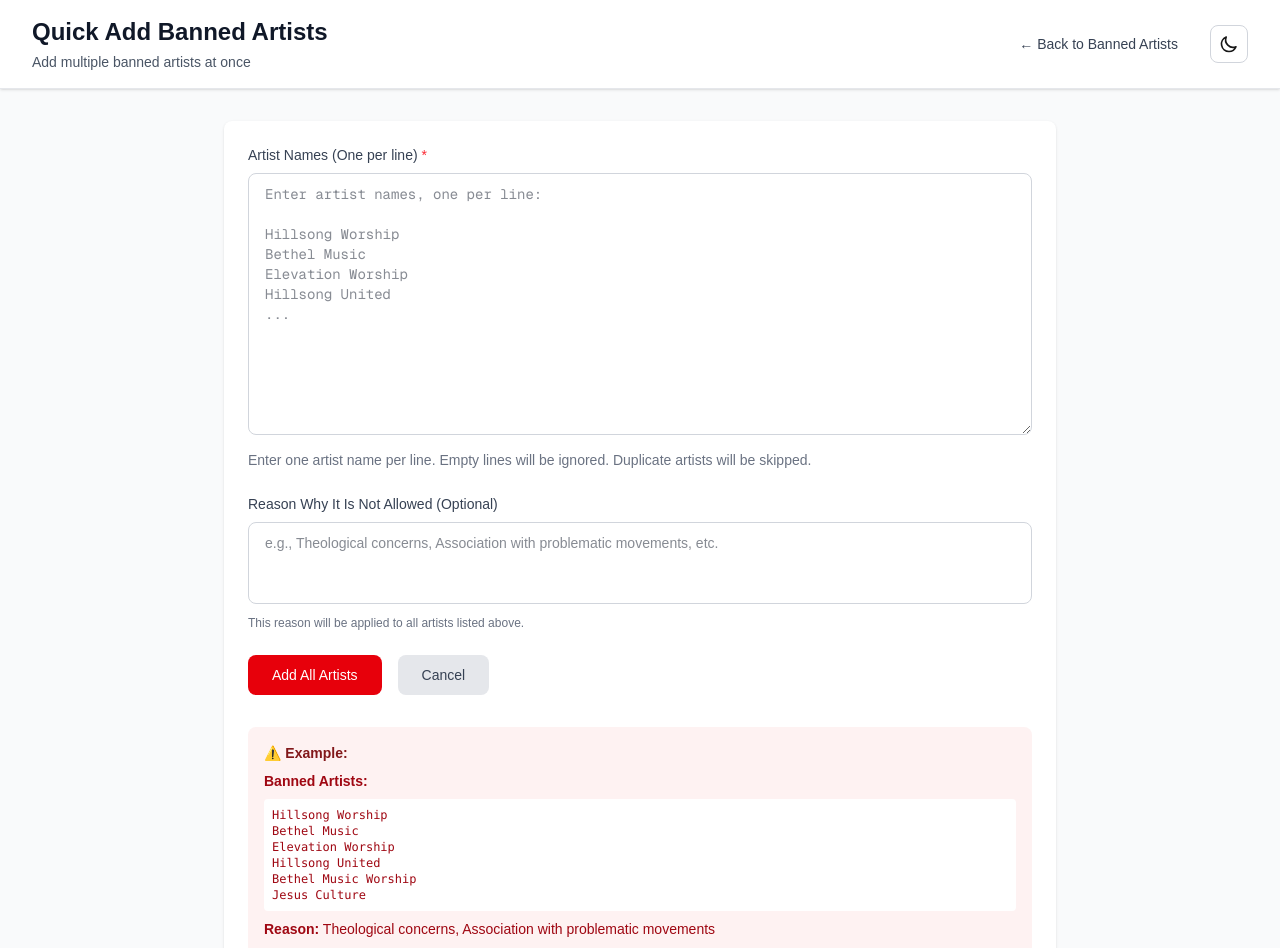
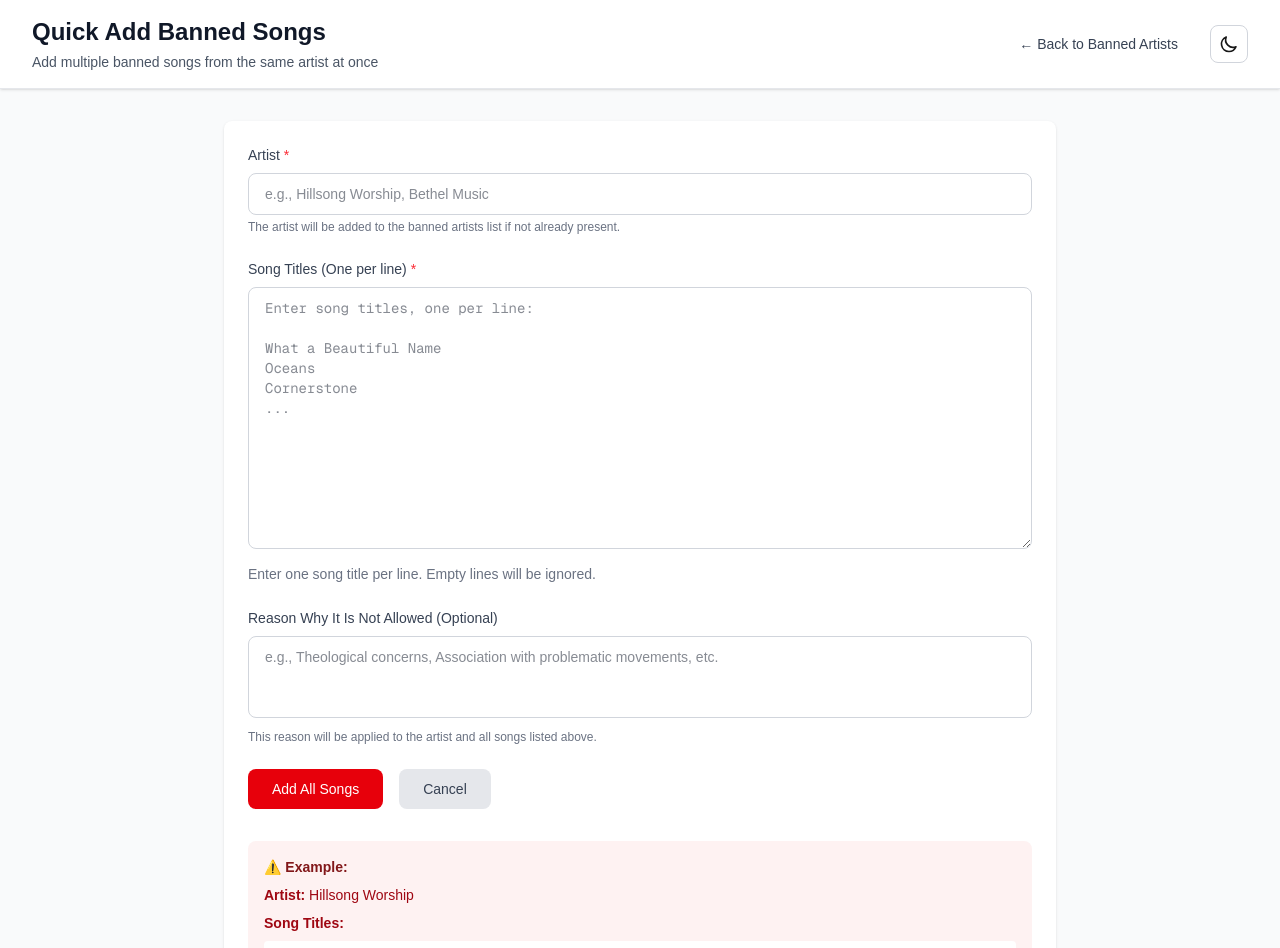
Before and after one commit to JasonCruzGit/church-song-filter, a Next.js app: page /admin/banned/quick-add in a window 1280 px wide. Shown: the top 948 px of the page. Built offline with nearby package versions, Linux system fonts and the light colour scheme; sample sign-in values are in the browser's storage.

Commit message:
Update Quick Add page: change title to 'Quick Add Banned Songs' and add Artist input field

```diff
--- a/app/admin/banned/quick-add/page.tsx
+++ b/app/admin/banned/quick-add/page.tsx
@@ -9,7 +9,8 @@
   const router = useRouter()
   const [authenticated, setAuthenticated] = useState(false)
   const [uploading, setUploading] = useState(false)
-  const [artistList, setArtistList] = useState('')
+  const [artist, setArtist] = useState('')
+  const [songTitles, setSongTitles] = useState('')
   const [reason, setReason] = useState('')
   const [result, setResult] = useState<{ success: boolean; message: string; count?: number; skipped?: number } | null>(null)
 
@@ -25,8 +26,13 @@
   const handleSubmit = async (e: React.FormEvent) => {
     e.preventDefault()
 
-    if (!artistList.trim()) {
-      setResult({ success: false, message: 'Artist list is required' })
+    if (!artist.trim()) {
+      setResult({ success: false, message: 'Artist is required' })
+      return
+    }
+
+    if (!songTitles.trim()) {
+      setResult({ success: false, message: 'Song titles are required' })
       return
     }
 
@@ -34,48 +40,73 @@
     setResult(null)
 
     try {
-      // Parse artist list - one artist per line
-      const artists = artistList
+      // Parse song titles - one per line
+      const songs = songTitles
         .split('\n')
         .map(line => line.trim())
         .filter(line => line.length > 0)
 
-      if (artists.length === 0) {
-        setResult({ success: false, message: 'No valid artists found' })
+      if (songs.length === 0) {
+        setResult({ success: false, message: 'No valid song titles found' })
         setUploading(false)
         return
       }
 
-      // Upload artists
-      const response = await fetch('/api/banned-artists/bulk', {
+      // Add the artist to banned artists list first
+      const artistResponse = await fetch('/api/banned-artists', {
         method: 'POST',
         headers: {
           'Content-Type': 'application/json',
         },
         body: JSON.stringify({
-          artists,
+          artist_name: artist.trim(),
           reason: reason.trim() || null,
         }),
       })
 
-      if (response.ok) {
-        const data = await response.json()
+      if (!artistResponse.ok) {
+        const error = await artistResponse.json()
+        // If artist already exists, that's okay - continue
+        if (!error.error?.includes('already exists')) {
+          setResult({ success: false, message: error.error || 'Failed to add banned artist' })
+          setUploading(false)
+          return
+        }
+      }
+
+      // Upload songs with this artist
+      const songsToAdd = songs.map(title => ({
+        title: title.trim(),
+        artist: artist.trim(),
+        status: 'Not Allowed',
+      }))
+
+      const songsResponse = await fetch('/api/songs/bulk', {
+        method: 'POST',
+        headers: {
+          'Content-Type': 'application/json',
+        },
+        body: JSON.stringify({ songs: songsToAdd }),
+      })
+
+      if (songsResponse.ok) {
+        const data = await songsResponse.json()
         setResult({
           success: true,
-          message: data.message || `Successfully added ${data.count} banned artist(s)`,
+          message: `Successfully added ${data.count} banned song(s) from ${artist.trim()}`,
           count: data.count,
-          skipped: data.skipped || 0,
         })
         // Clear form
-        setArtistList('')
+        setArtist('')
+        setSongTitles('')
         setReason('')
       } else {
-        const error = await response.json()
-        setResult({ success: false, message: error.error || 'Failed to add banned artists' })
+        const error = await songsResponse.json()
+        setResult({ success: false, message: error.error || 'Failed to add banned songs' })
       }
     } catch (error) {
-      console.error('Error adding banned artists:', error)
-      setResult({ success: false, message: 'Error adding banned artists' })
+      console.error('Error adding banned songs:', error)
+      setResult({ success: false, message: 'Error adding banned songs' })
     } finally {
       setUploading(false)
     }
@@ -99,10 +130,10 @@
           <div className="flex flex-col sm:flex-row justify-between items-start sm:items-center gap-4">
             <div>
               <h1 className="text-xl sm:text-2xl font-bold text-gray-900 dark:text-white">
-                Quick Add Banned Artists
+                Quick Add Banned Songs
               </h1>
               <p className="text-xs sm:text-sm text-gray-600 dark:text-gray-400 mt-1">
-                Add multiple banned artists at once
+                Add multiple banned songs from the same artist at once
               </p>
             </div>
             <div className="flex items-center gap-2 sm:gap-4 w-full sm:w-auto">
@@ -123,18 +154,35 @@
           <form onSubmit={handleSubmit} className="space-y-5 sm:space-y-6">
             <div>
               <label className="block text-sm font-medium text-gray-700 dark:text-gray-300 mb-2">
-                Artist Names (One per line) <span className="text-red-500">*</span>
+                Artist <span className="text-red-500">*</span>
+              </label>
+              <input
+                type="text"
+                value={artist}
+                onChange={(e) => setArtist(e.target.value)}
+                className="w-full px-4 py-2.5 text-base sm:text-sm border border-gray-300 dark:border-gray-600 rounded-lg bg-white dark:bg-gray-700 text-gray-900 dark:text-white focus:ring-2 focus:ring-red-500 focus:border-transparent"
+                placeholder="e.g., Hillsong Worship, Bethel Music"
+                required
+              />
+              <p className="mt-1 text-xs text-gray-500 dark:text-gray-400">
+                The artist will be added to the banned artists list if not already present.
+              </p>
+            </div>
+
+            <div>
+              <label className="block text-sm font-medium text-gray-700 dark:text-gray-300 mb-2">
+                Song Titles (One per line) <span className="text-red-500">*</span>
               </label>
               <textarea
-                value={artistList}
-                onChange={(e) => setArtistList(e.target.value)}
+                value={songTitles}
+                onChange={(e) => setSongTitles(e.target.value)}
                 rows={12}
                 className="w-full px-4 py-2.5 text-base sm:text-sm border border-gray-300 dark:border-gray-600 rounded-lg bg-white dark:bg-gray-700 text-gray-900 dark:text-white focus:ring-2 focus:ring-red-500 focus:border-transparent font-mono"
-                placeholder="Enter artist names, one per line:&#10;&#10;Hillsong Worship&#10;Bethel Music&#10;Elevation Worship&#10;Hillsong United&#10;..."
+                placeholder="Enter song titles, one per line:&#10;&#10;What a Beautiful Name&#10;Oceans&#10;Cornerstone&#10;..."
                 required
               />
               <p className="mt-2 text-xs sm:text-sm text-gray-500 dark:text-gray-400">
-                Enter one artist name per line. Empty lines will be ignored. Duplicate artists will be skipped.
+                Enter one song title per line. Empty lines will be ignored.
               </p>
             </div>
 
@@ -150,7 +198,7 @@
                 placeholder="e.g., Theological concerns, Association with problematic movements, etc."
               />
               <p className="mt-1 text-xs text-gray-500 dark:text-gray-400">
-                This reason will be applied to all artists listed above.
+                This reason will be applied to the artist and all songs listed above.
               </p>
             </div>
 
@@ -180,7 +228,7 @@
                 disabled={uploading}
                 className="px-6 py-2.5 text-base sm:text-sm bg-red-600 text-white rounded-lg hover:bg-red-700 transition-colors disabled:opacity-50 disabled:cursor-not-allowed w-full sm:w-auto"
               >
-                {uploading ? 'Adding Artists...' : 'Add All Artists'}
+                {uploading ? 'Adding Songs...' : 'Add All Songs'}
               </button>
               <Link
                 href="/admin/banned"
@@ -196,18 +244,18 @@
               ⚠️ Example:
             </h3>
             <div className="text-sm text-red-800 dark:text-red-300 space-y-1">
-              <p><strong>Banned Artists:</strong></p>
+              <p><strong>Artist:</strong> Hillsong Worship</p>
+              <p className="mt-2"><strong>Song Titles:</strong></p>
               <pre className="mt-2 p-2 bg-white dark:bg-gray-800 rounded text-xs">
-{`Hillsong Worship
-Bethel Music
-Elevation Worship
-Hillsong United
-Bethel Music Worship
-Jesus Culture`}
+{`What a Beautiful Name
+Oceans
+Cornerstone
+Mighty to Save
+From the Inside Out`}
               </pre>
               <p className="mt-2"><strong>Reason:</strong> Theological concerns, Association with problematic movements</p>
               <p className="mt-2 text-xs">
-                Songs from these artists will automatically be marked as "Not Allowed"
+                The artist will be added to the banned list and all songs will be marked as "Not Allowed"
               </p>
             </div>
           </div>
--- a/app/admin/page.tsx
+++ b/app/admin/page.tsx
@@ -215,7 +215,7 @@
               href="/admin/banned/quick-add"
               className="px-4 sm:px-6 py-3 text-sm sm:text-base bg-orange-600 text-white rounded-lg hover:bg-orange-700 transition-colors text-center"
             >
-              Quick Add Banned Artists
+              Quick Add Banned Songs
             </Link>
           </div>
         </div>
```
